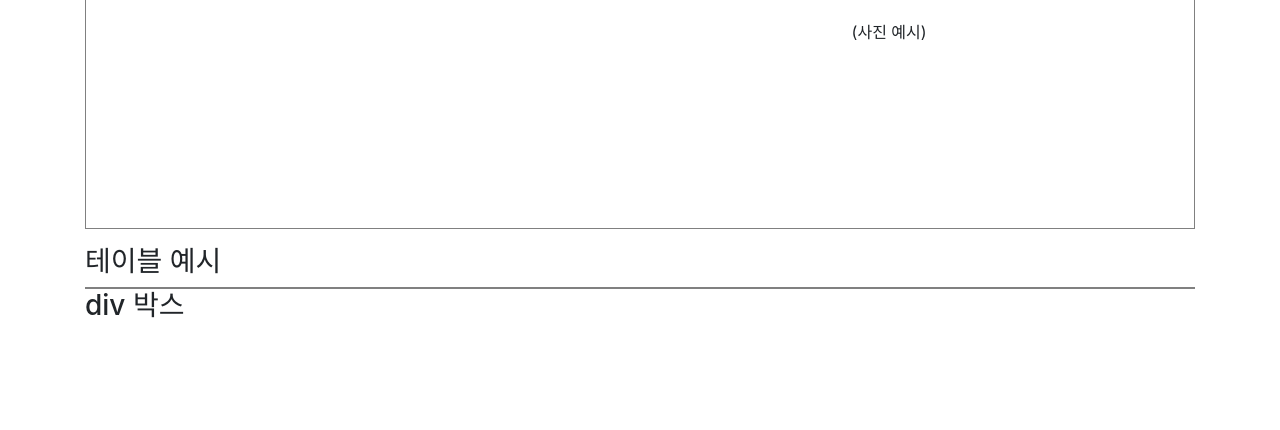
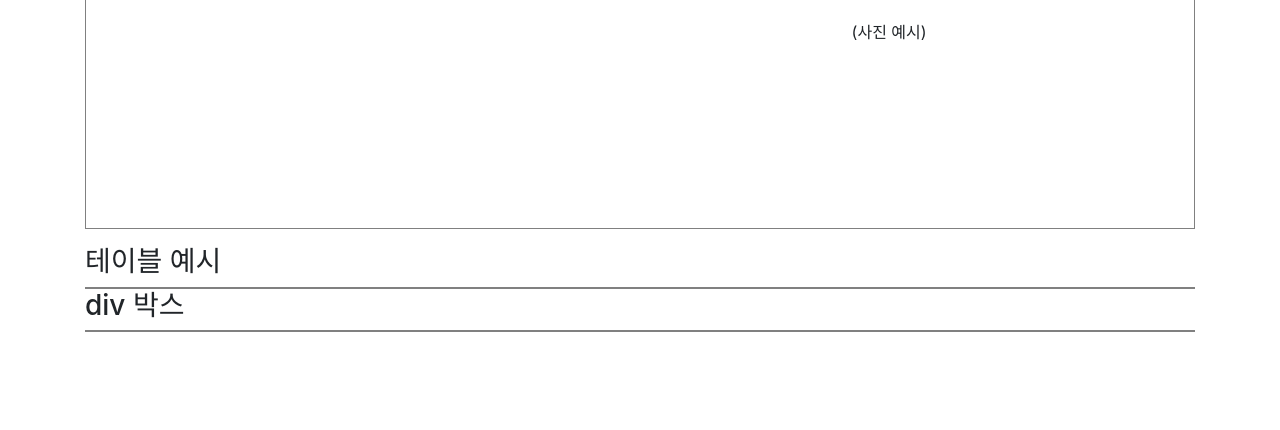
Before and after one commit to Srltas/3-1-OpenSource_Project, a Django app: page /search/detail in a window 1280 px wide. Shown: the part 253-683 px from the top of the page. Run offline with Django 3.2, Linux system fonts and the light colour scheme; some libraries are stand-ins or nearby versions.

Commit message:
search_detail 약간 수엊함

```diff
--- a/django_project/templates/search/search_detail.html
+++ b/django_project/templates/search/search_detail.html
@@ -53,7 +53,7 @@
     <div class="titleArea">
         <h3 class="tableTitle">테이블 예시<h3>
     </div>
-    <div class="tableSample1" style="border: 1px solid gray">
+    <div class="infoArea" style="border: 1px solid gray">
         <thead>
         <tr>
         </tr>
@@ -69,7 +69,7 @@
         <h3 class="infoTitle">div 박스</h3>
     </div>
 
-    <div class="infoArea">
+    <div class="infoArea" style="border: 1px solid gray">
     </div>
 
 </div>
```
